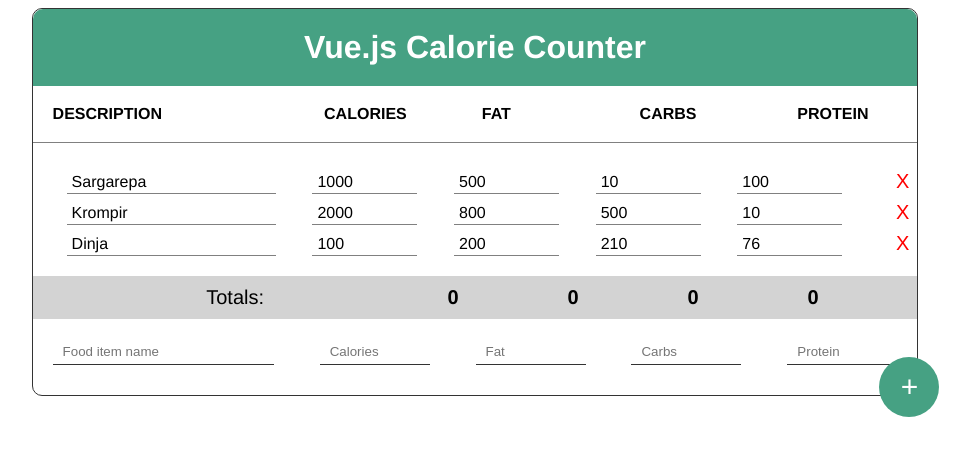
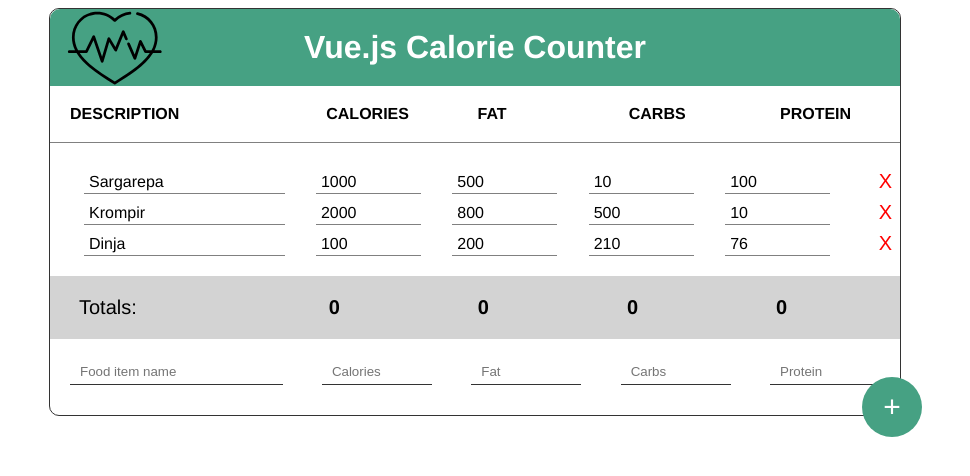
Before and after one commit to nlukic97/calorieCounterApp, a Vue app: page / in a window 1280 px wide. Shown: the top 476 px of the page, without its empty margins (165-1135 px from the left). Built offline with nearby package versions, Linux system fonts and the light colour scheme.

Commit message:
finished

```diff
--- a/src/components/HelloWorld.vue
+++ b/src/components/HelloWorld.vue
@@ -132,7 +132,8 @@
 <!-- Add "scoped" attribute to limit CSS to this component only -->
 <style scoped lang='scss'>
   .hello {
-    min-width:650px;
+    min-width:680px;
+    max-width:850px;
     width:70%;
     margin: 0 auto;
     border:1px solid #333;
@@ -147,6 +148,10 @@
       text-align: center;
       border-top-left-radius: inherit;
       border-top-right-radius: inherit;
+      background-image: url('../assets/cardio.svg');
+      background-size:100px;
+      background-repeat: no-repeat;
+      background-position: 15px -10px;
     }
     #titles {
       text-transform: uppercase;
@@ -168,7 +173,6 @@
       padding:0;
       margin:0;
       padding:20px 34px;
-      // position:relative;
       li{
         list-style-type: none;
         margin:0;
@@ -204,11 +208,12 @@
     }
     #totals {
       display:flex;
-      justify-content: flex-end;
+      justify-content: space-between;
       background-color:lightgray;
+      padding:20px 24px;
       span {
         display: inline-block;
-        padding:10px;
+        padding-left: 5px;
         width:100px;
         font-weight: bold;
         font-size:20px;
```
Also changed, not shown: src/assets/cardio.svg (added).
